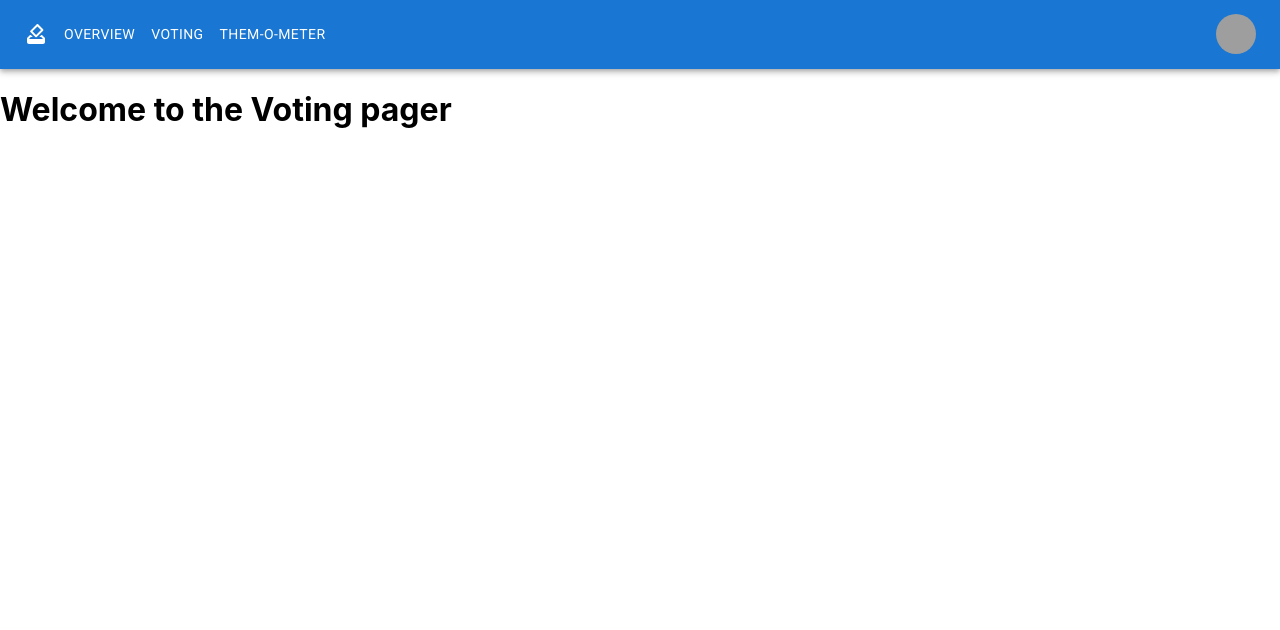
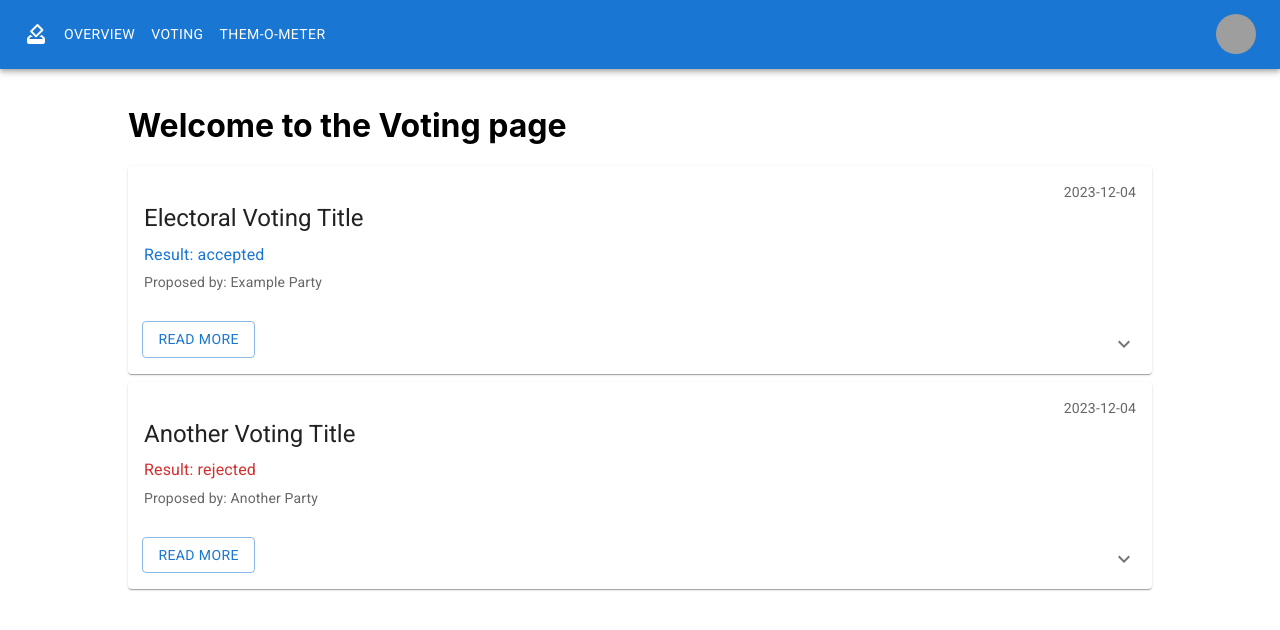
Before and after one commit to BundestagExplorer/frontend, a React (Create React App) app: page /votes in a window 1280 px wide. Shown: the top 630 px of the page. Built offline with nearby package versions, Linux system fonts and the light colour scheme; grey boxes are pictures that could not be loaded.

Commit message:
Add basic poll page

```diff
--- a/src/pages/voting.js
+++ b/src/pages/voting.js
@@ -1,9 +1,29 @@
 import React from 'react';
+import PollCard from '../poll/poll_card';
 
 const Voting = () => {
     return (
-        <div>
-            <h1>Welcome to the Voting pager</h1>
+        <div style={{ maxWidth: '80%', margin: '0 auto', padding: '2vh' }}>
+            <h1>Welcome to the Voting page</h1>
+
+            <PollCard
+                date="2023-12-04"
+                title="Electoral Voting Title"
+                result="accepted"
+                party="Example Party"
+                additionalInfo="Additional information about the voting..."
+                width="300px"
+                align="left"
+            />
+            <PollCard
+                date="2023-12-04"
+                title="Another Voting Title"
+                result="rejected"
+                party="Another Party"
+                additionalInfo="More details about the voting..."
+                width="400px"
+                align="right"
+            />
         </div>
     );
 };
--- /dev/null
+++ b/src/poll/poll_card.js
@@ -0,0 +1,62 @@
+import React, { useState } from 'react';
+import Card from '@mui/material/Card';
+import CardContent from '@mui/material/CardContent';
+import CardActions from '@mui/material/CardActions';
+import Typography from '@mui/material/Typography';
+import IconButton from '@mui/material/IconButton';
+import ExpandMoreIcon from '@mui/icons-material/ExpandMore';
+import Button from '@mui/material/Button';
+
+const PollCard = ({ date, title, result, party, additionalInfo }) => {
+    const [expanded, setExpanded] = useState(false);
+
+    const handleExpandClick = () => {
+        setExpanded(!expanded);
+    };
+
+    return (
+        <Card style={{ width: '100%', margin: '0 auto', marginBottom: '1vh' }}>
+            <CardContent>
+                <Typography variant="body2" color="textSecondary" align="right">
+                    {date}
+                </Typography>
+                <Typography variant="h5" component="div" gutterBottom>
+                    {title}
+                </Typography>
+                <Typography variant="body1" color={result === 'accepted' ? 'primary' : 'error'} gutterBottom>
+                    Result: {result}
+                </Typography>
+                <Typography variant="body2" color="textSecondary" gutterBottom>
+                    Proposed by: {party}
+                </Typography>
+            </CardContent>
+            {expanded && (
+                <CardContent>
+                    <Typography variant="body2" color="textSecondary">
+                        {additionalInfo}
+                    </Typography>
+                </CardContent>
+            )}
+            <CardActions disableSpacing>
+                <Button
+                    variant="outlined"
+                    color="primary"
+                    style={{ marginRight: 'auto', marginLeft: '.5vw', marginBottom: '1vh' }}
+                    onClick={() => alert('Read More Clicked')}
+                >
+                    Read More
+                </Button>
+                <IconButton
+                    style={{ marginLeft: 'auto', transform: expanded ? 'rotate(180deg)' : 'rotate(0deg)' }}
+                    onClick={handleExpandClick}
+                    aria-expanded={expanded}
+                    aria-label="show more"
+                >
+                    <ExpandMoreIcon />
+                </IconButton>
+            </CardActions>
+        </Card>
+    );
+};
+
+export default PollCard;
```
Also changed, not shown: 1 other file (tests, documents, lock files or other folders).
